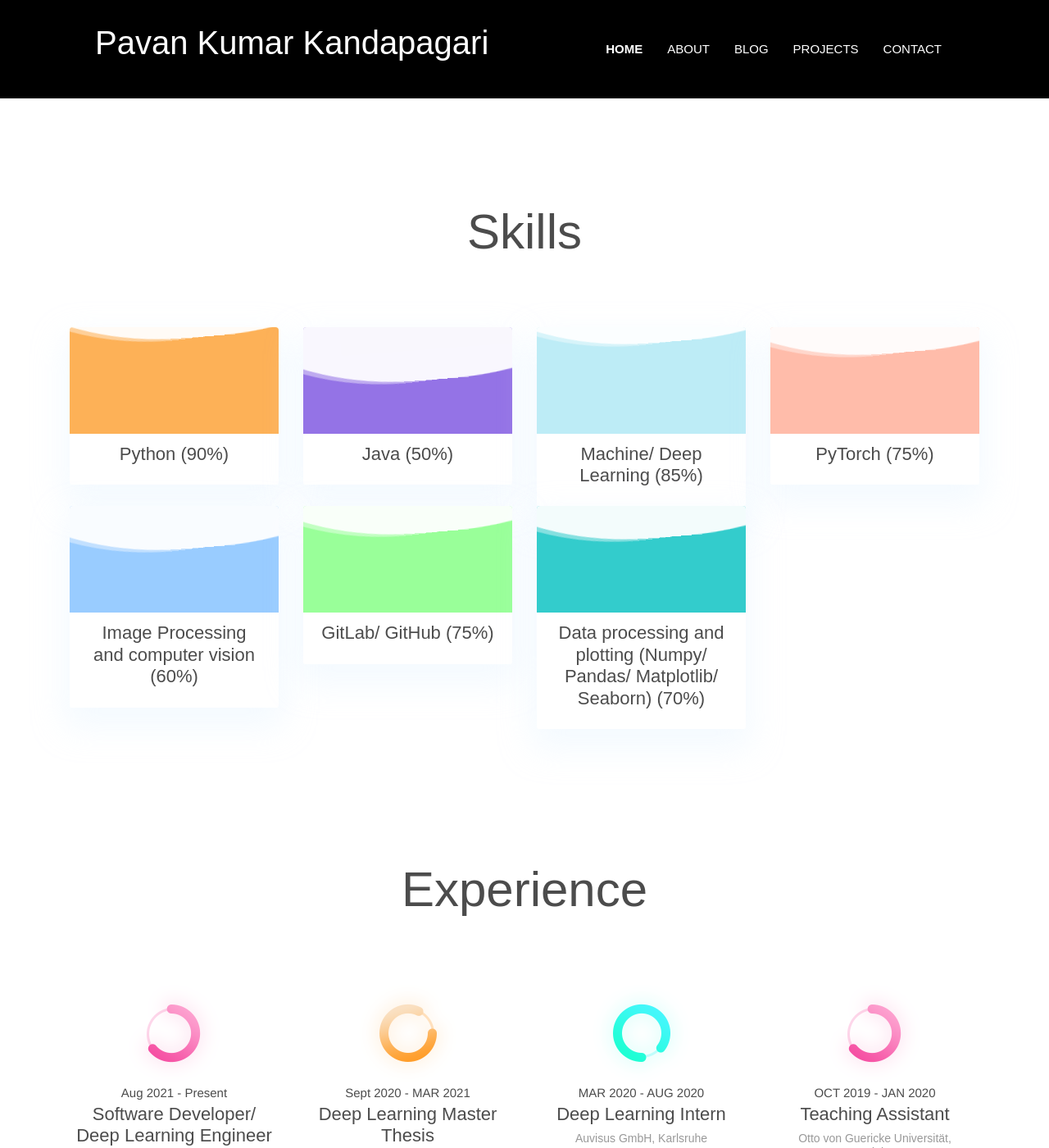
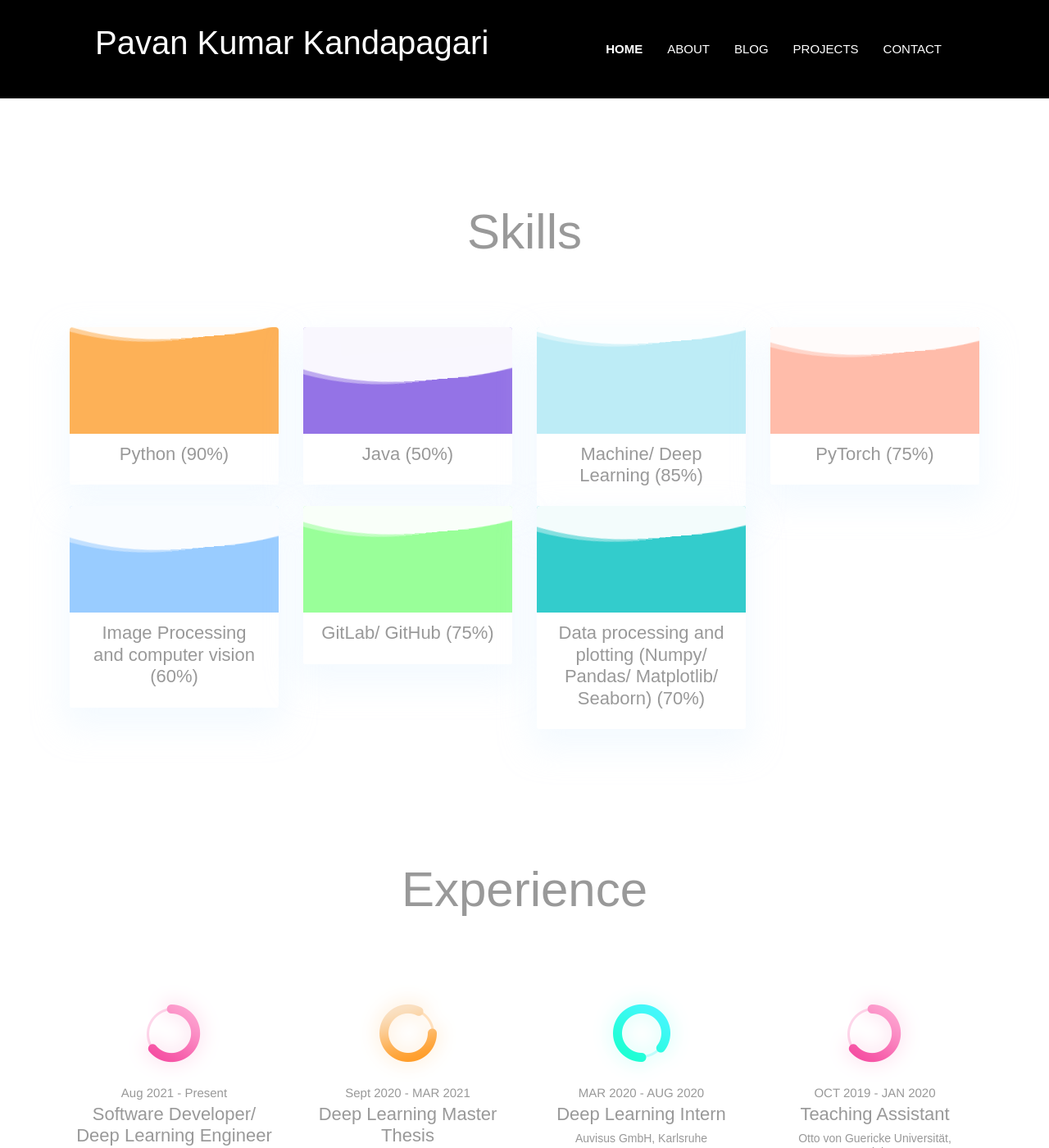
Before and after one commit to 785pavan/785pavan.github.io, a Jekyll site: the page built from index.html, in a window 1280 px wide and 1400 px high, scrolled down 1062 px. Shown: the whole window at 82% size. Built offline with Jekyll 4.4.1, drawn with Linux system fonts in a browser that asks for light colours.

```diff
--- a/assets/scss/_typography.scss
+++ b/assets/scss/_typography.scss
@@ -11,7 +11,7 @@
 
 p, .paragraph {
   font-weight: 400;
-  color: $text-color;
+  color: $text-color-light;
   font-size: 15px;
   line-height: 1.8;
   font-family: $primary-font;
@@ -21,7 +21,7 @@
 }
 
 h1,h2,h3,h4,h5,h6 {
-  color: $text-color;
+  color: $text-color-light;
   font-family: $secondary-font;
   line-height: 1.2;
 }
--- a/assets/scss/templates/_blog.scss
+++ b/assets/scss/templates/_blog.scss
@@ -26,7 +26,7 @@
     font-family: $secondary-font;
     font-size: 22px;
     font-weight: normal;
-    color: $text-color-dark;
+    color: $text-color-light;
     display: inherit;
     line-height: 1.5;
   }
```
